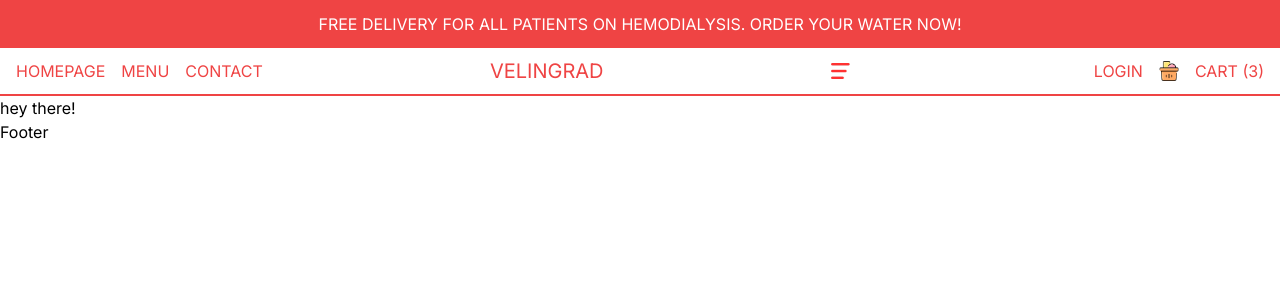
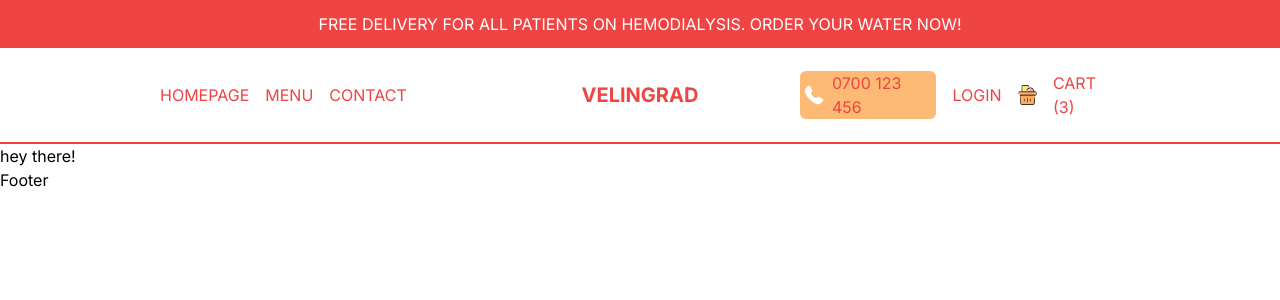
Before and after one commit to TankEngine-ish/Water_Takeaway_Service_Full_Stack_Application, a Next.js app: page / in a window 1280 px wide. Shown: the top 300 px of the page. Built offline with nearby package versions, Linux system fonts and the light colour scheme.

Commit message:
fix menu bar showing non stop

```diff
--- a/src/components/Navbar.tsx
+++ b/src/components/Navbar.tsx
@@ -2,30 +2,31 @@
 import Menu from './Menu';
 import Link from 'next/link';
 import CartIcon from './CartIcon';
+
 const Navbar = () => {
 
   const user = false;
   return (
-  <div className="h-12 text-red-500 p-4 flex items-center justify-between border-b-2 border-b-red-500 uppercase">
+  <div className="h-12 text-red-500 p-4 flex items-center justify-between border-b-2 border-b-red-500 uppercase md:h-24 lg:px-20 xl:px-40">
     {/* Left Links */}
-    <div className="hidden md:flex gap-4">
+    <div className="hidden md:flex gap-4 flex-1">
     <Link href="/">Homepage</Link>
     <Link href="/menu">Menu</Link>
     <Link href="/">Contact</Link>
     </div>
     {/* Logo */}
-    <div className="text-xl">
+    <div className="text-xl md:font-bold flex-1 md:text-center">
       <Link href="/">Velingrad</Link>
     </div>
     {/* Mobile Menu */}
-    <div className="md:hidden"></div>
-    <div>
+    <div className="md:hidden">
       <Menu/>
     </div>
     {/* Right Links */}
-    <div className="hidden md:flex gap-4">
-      <div>
-
+    <div className="hidden md:flex gap-4 items-center justify-end flex-1">
+      <div className="md:absolute top-3 r-2 lg:static flex items-center gap-2 cursor-pointer bg-orange-300 px-1 rounded-md">
+        <img src="/phone.png" alt="" width={20} height={20}/>
+        <span>0700 123 456</span>
       </div>
       {!user ? (
     <Link href="/login">Login</Link>
```
